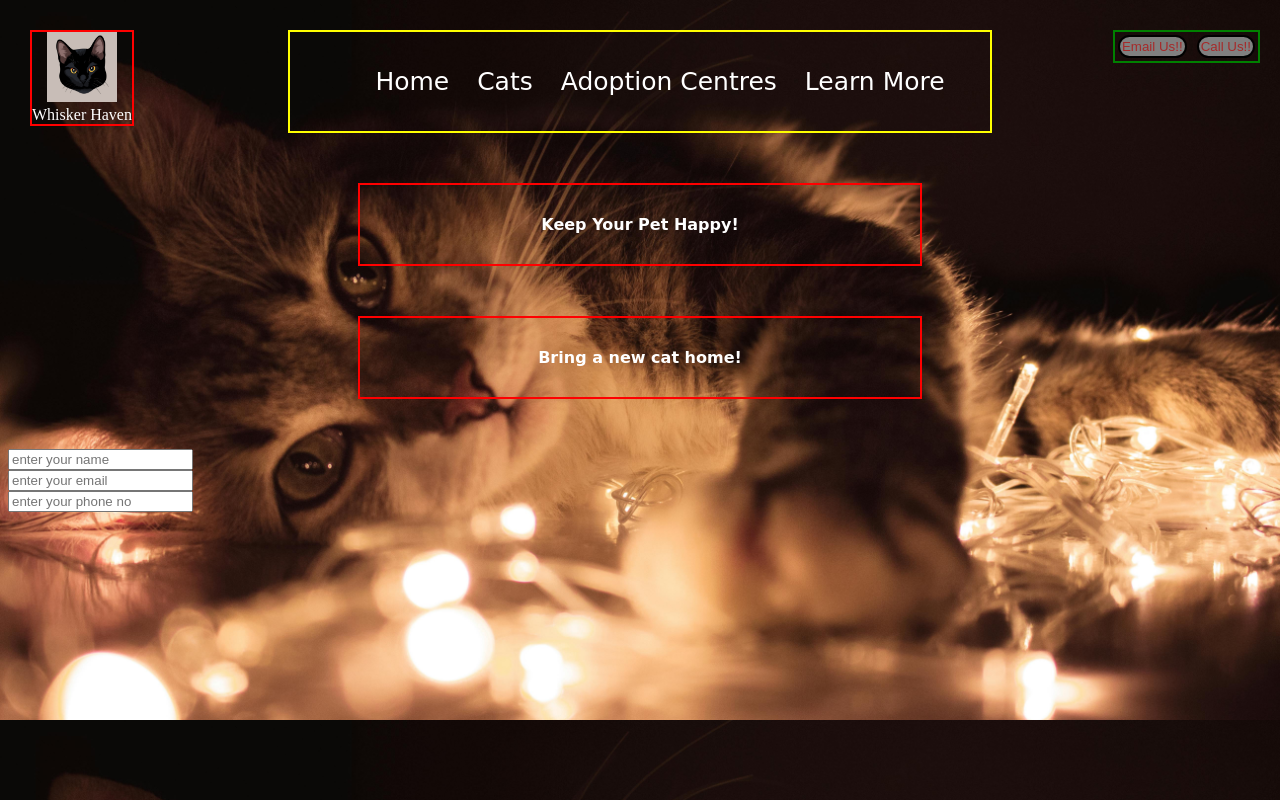
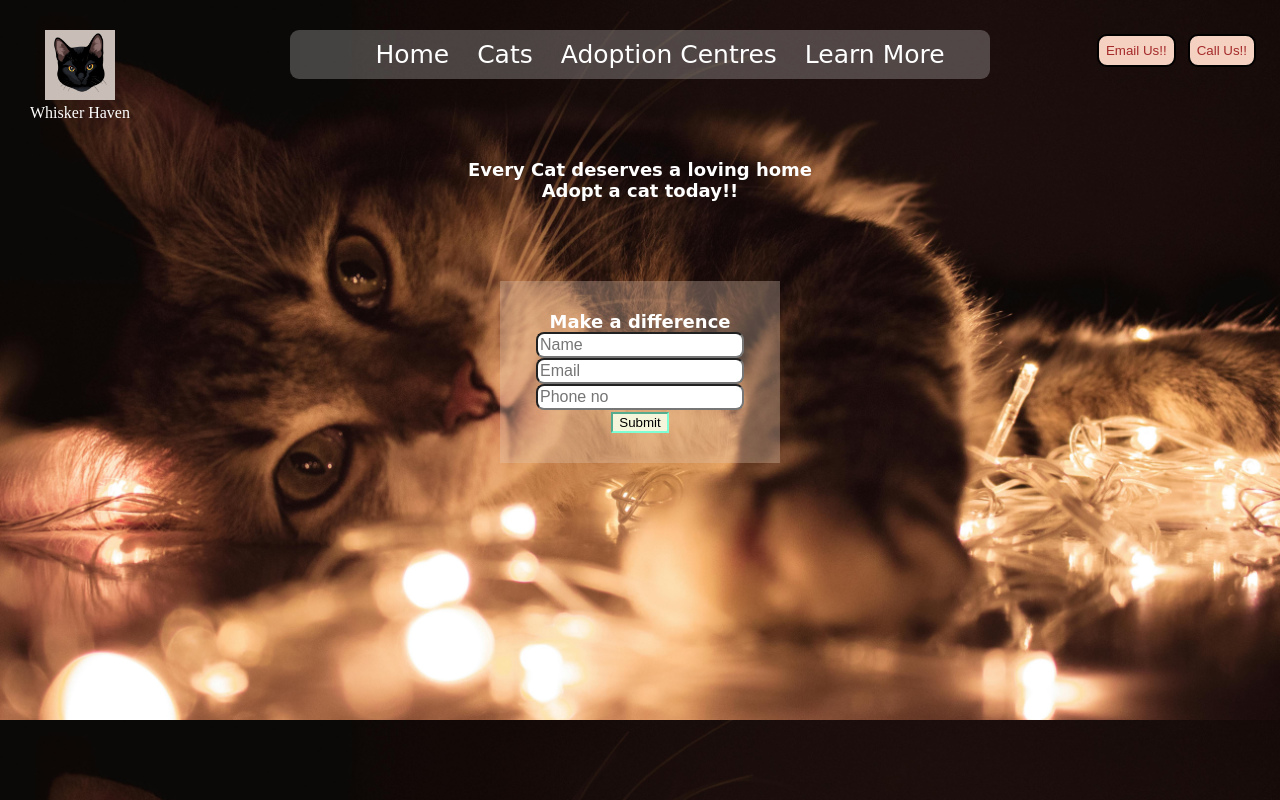
Before and after one commit to ohmschrodinger/Full-Stack-Learning, a plain HTML site: page Cat Adoption Website/cat.html in a window 1280 px wide. Drawn offline with Linux system fonts and the light colour scheme; a web font is replaced by a local one.

Commit message:
31 Aug 2024 / Made minor changes to cat adoption website

```diff
--- a/Cat Adoption Website/cat.html
+++ b/Cat Adoption Website/cat.html
@@ -11,8 +11,8 @@
     <link href="https://fonts.googleapis.com/css2?family=Playwrite+CU:wght@100..400&display=swap" rel="stylesheet">
 
     <link rel="preconnect" href="https://fonts.googleapis.com">
-<link rel="preconnect" href="https://fonts.gstatic.com" crossorigin>
-<link href="https://fonts.googleapis.com/css2?family=Playwrite+CU&family=Sevillana&display=swap" rel="stylesheet">
+    <link rel="preconnect" href="https://fonts.gstatic.com" crossorigin>
+    <link href="https://fonts.googleapis.com/css2?family=Playwrite+CU&family=Sevillana&display=swap" rel="stylesheet">
 
 
     <style>
@@ -23,14 +23,13 @@
 
         .left {
             color: white;
-            border: 2px solid red;
+            /* border: 2px solid red; */
 
             display: inline-block;
 
             position: absolute;
             top: 30px;
             left: 30px;
-
             text-align: center;
 
         }
@@ -41,8 +40,11 @@
         }
 
         .mid {
-            color: white;
-            border: 2px solid yellow;
+
+            /* border: 2px solid yellow; */
+            background-color: rgba(255, 255, 255, 0.236);
+            border-radius: 9px;
+            /* opacity: 20%; */
 
             width: 700px;
 
@@ -51,14 +53,15 @@
 
             text-align: center;
 
-
             font-family: "Sevillana", cursive;
-  font-weight: 400;
-  font-style: normal;
-  font-size: 25px;
+            font-weight: 400;
+            font-style: normal;
+            font-size: 25px;
         }
 
         .navbar {
+            color: white;
+            /* opacity: 100%; */
             display: inline-block;
             text-decoration: none;
             text-align: center;
@@ -74,7 +77,7 @@
 
         .right {
             color: white;
-            border: 2px solid green;
+            /* border: 2px solid green; */
 
             display: inline-block;
 
@@ -86,12 +89,11 @@
 
         .btn {
             border: 2px solid black;
-            margin: 3px;
-            padding: 2px;
-
-            background-color: grey;
+            margin: 4px;
+            padding: 7px;
+            background-color: #f4d1c0;
             color: brown;
-            border-radius: 13px;
+            border-radius: 10px;
         }
 
         .btn:hover {
@@ -99,22 +101,57 @@
 
         }
 
+        .main {
 
-        .main {
             color: white;
-            border: 2px solid red;
+            /* border: 2px solid red; */
             display: block;
-            width: 500px;
+            width: 350px;
             margin: 50px auto;
             padding: 30px;
             text-align: center;
-
-
 
             font-family: "Playwrite CU", cursive;
             font-optical-sizing: auto;
             font-weight: 800;
             font-style: normal;
+
+            font-size: large;
+        }
+
+        .main2 {
+            background-color: rgba(224, 200, 180, 0.325);
+            color: white;
+            /* border: 2px solid red; */
+            display: block;
+            width: 220px;
+            margin: 50px auto;
+            padding: 30px;
+            text-align: center;
+
+            font-family: "Playwrite CU", cursive;
+            font-optical-sizing: auto;
+            font-weight: 800;
+            font-style: normal;
+
+            font-size: large;
+        }
+
+        .forminfo input {
+            background-color: rgb(255, 255, 255);
+            font-size: medium;
+            border-radius: 8px;
+
+            height: 20px;
+            width: 200px;
+
+        }
+
+        .btn2 {
+            background-color: beige;
+            border: 2px;
+            border-style: inset;
+            border-color: aquamarine;
         }
     </style>
 </head>
@@ -128,10 +165,8 @@
             <div>Whisker Haven</div>
         </div>
 
-
         <!-- mid is for nav bar -->
         <div class="mid">
-
             <ul>
                 <li class="navbar">Home</li>
                 <li class="navbar">Cats</li>
@@ -142,32 +177,28 @@
 
         <!-- right is for contact us blah blah -->
         <div class="right">
-
             <button class="btn">
                 Email Us!!
             </button>
-
             <button class="btn"> Call Us!!</button>
         </div>
     </header>
 
+    <div class="main">Every Cat deserves a loving home<br>Adopt a cat today!!</div>
 
-    <div class="main">Keep Your Pet Happy!</div>
-    <div class="main">Bring a new cat home!</div>
-
-    <div class="formlol">
+    <div class="main2">
+        Make a difference
         <form action="">
-            <div class="forminfo" >
-                <input type="text" name="" id="" placeholder="enter your name">
+            <div class="forminfo">
+                <input type="text" name="" id="" placeholder="Name">
             </div>
-
-            <div class="forminfo" >
-                <input type="email" name="" id="" placeholder="enter your email">
+            <div class="forminfo">
+                <input type="email" name="" id="" placeholder="Email">
             </div>
-
-            <div class="forminfo" >
-                <input type="number" name="" id="" placeholder="enter your phone no">
+            <div class="forminfo">
+                <input type="number" name="" id="" placeholder="Phone no">
             </div>
+            <button class="btn2">Submit</button>
         </form>
     </div>
 
```
